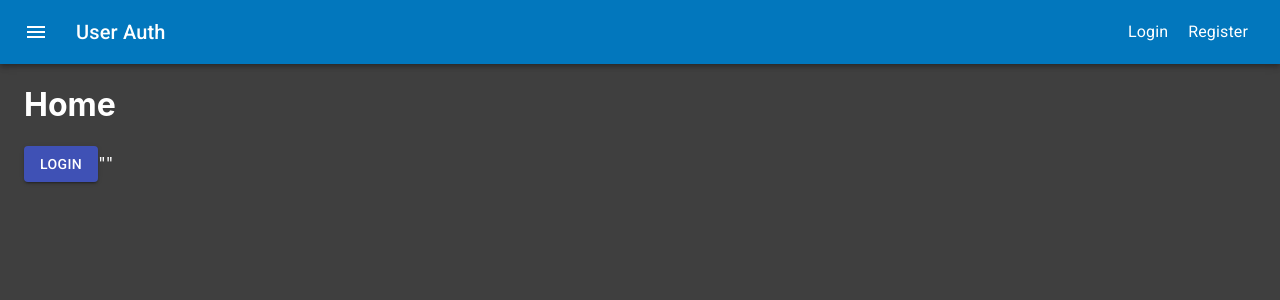
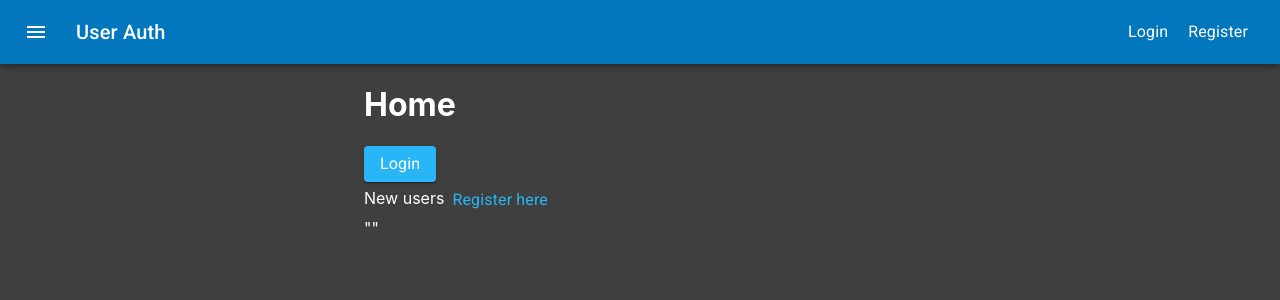
Before and after one commit to JosephThomasVasquez/Node-PostgreSQL-Auth, a React (Create React App) app in the folder client/: page / in a window 1280 px wide. Shown: the top 300 px of the page. Built offline with nearby package versions, Linux system fonts and the light colour scheme.

Commit message:
Added elements and links to register and login pages

```diff
--- a/client/src/Views/Home.js
+++ b/client/src/Views/Home.js
@@ -1,7 +1,33 @@
 import React, { useState, useEffect } from "react";
 import NavBar from "../components/NavBar";
 import Container from "@material-ui/core/Container";
-import Button from "@material-ui/core/Button";
+import {
+  FormControl,
+  FormLabel,
+  FormHelperText,
+  Input,
+  InputLabel,
+  Button,
+} from "@material-ui/core";
+import { createMuiTheme, ThemeProvider } from "@material-ui/core/styles";
+import { lightBlue } from "@material-ui/core/colors";
+import Typography from "@material-ui/core/Typography";
+import { Link } from "@material-ui/core";
+
+const theme = createMuiTheme({
+  palette: {
+    primary: {
+      type: "light",
+      main: lightBlue[400],
+      contrastText: "white",
+    },
+    secondary: {
+      // This is green.A700 as hex.
+      main: "#11cb5f",
+      contrastText: "white",
+    },
+  },
+});
 
 const Home = () => {
   const [data, setData] = useState("");
@@ -28,13 +54,36 @@ const Home = () => {
   return (
     <>
       <NavBar />
-      <Container>
-        <h1>Home {data && data.data}</h1>
-        <Button variant="contained" color="primary">
-          Login
-        </Button>
-        {JSON.stringify(data)}
-      </Container>
+      <ThemeProvider theme={theme}>
+        <Container maxWidth="sm">
+          <h1>Home {data && data.data}</h1>
+          <div className="text-center">
+            <Button variant="contained" color="primary" type="submmit">
+              <Typography variant="body1" className="">
+                <Link href="/users/login" color="inherit" className="nav-link">
+                  Login
+                </Link>
+              </Typography>
+            </Button>
+          </div>
+          <div className="text-center">
+            New users
+            <Button color="primary" type="submmit">
+              <Typography variant="body1" className="">
+                <Link
+                  href="/users/register"
+                  color="inherit"
+                  className="nav-link"
+                >
+                  Register here
+                </Link>
+              </Typography>
+            </Button>
+          </div>
+
+          {JSON.stringify(data)}
+        </Container>
+      </ThemeProvider>
     </>
   );
 };
```
